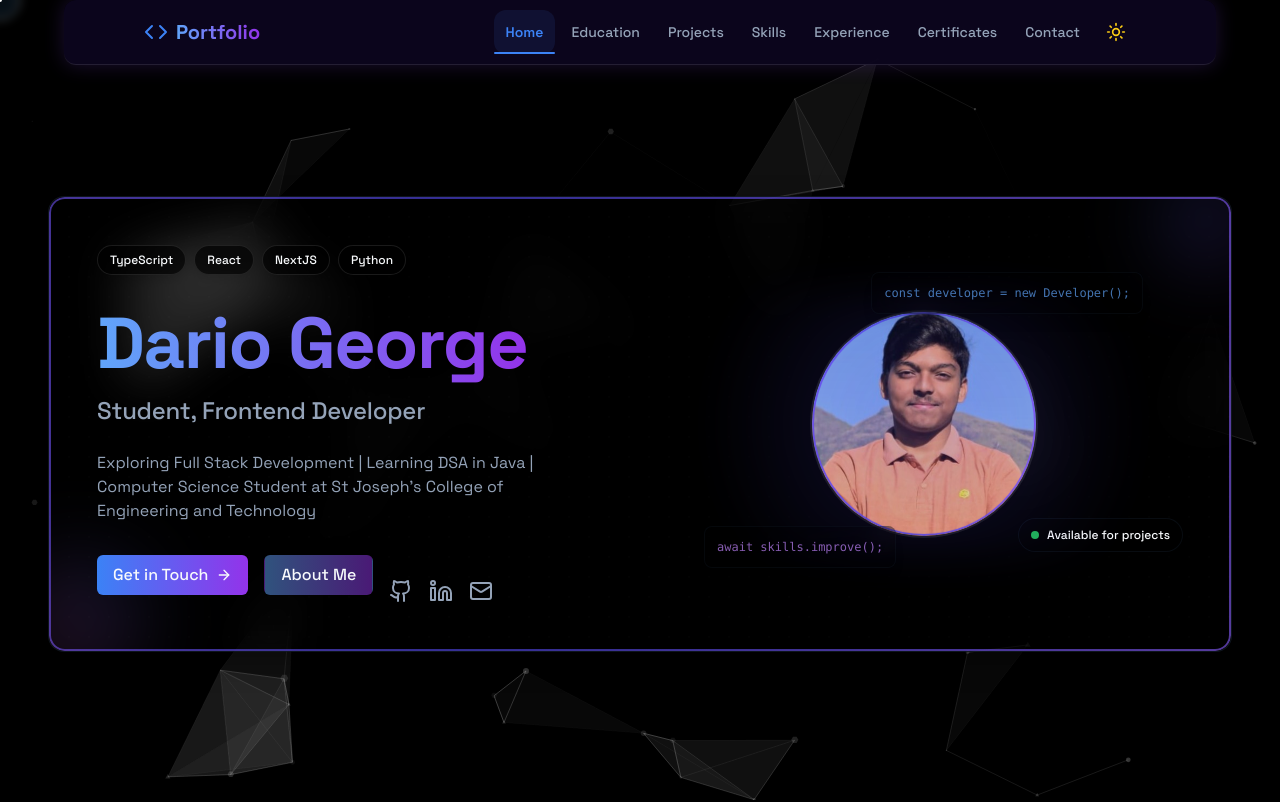
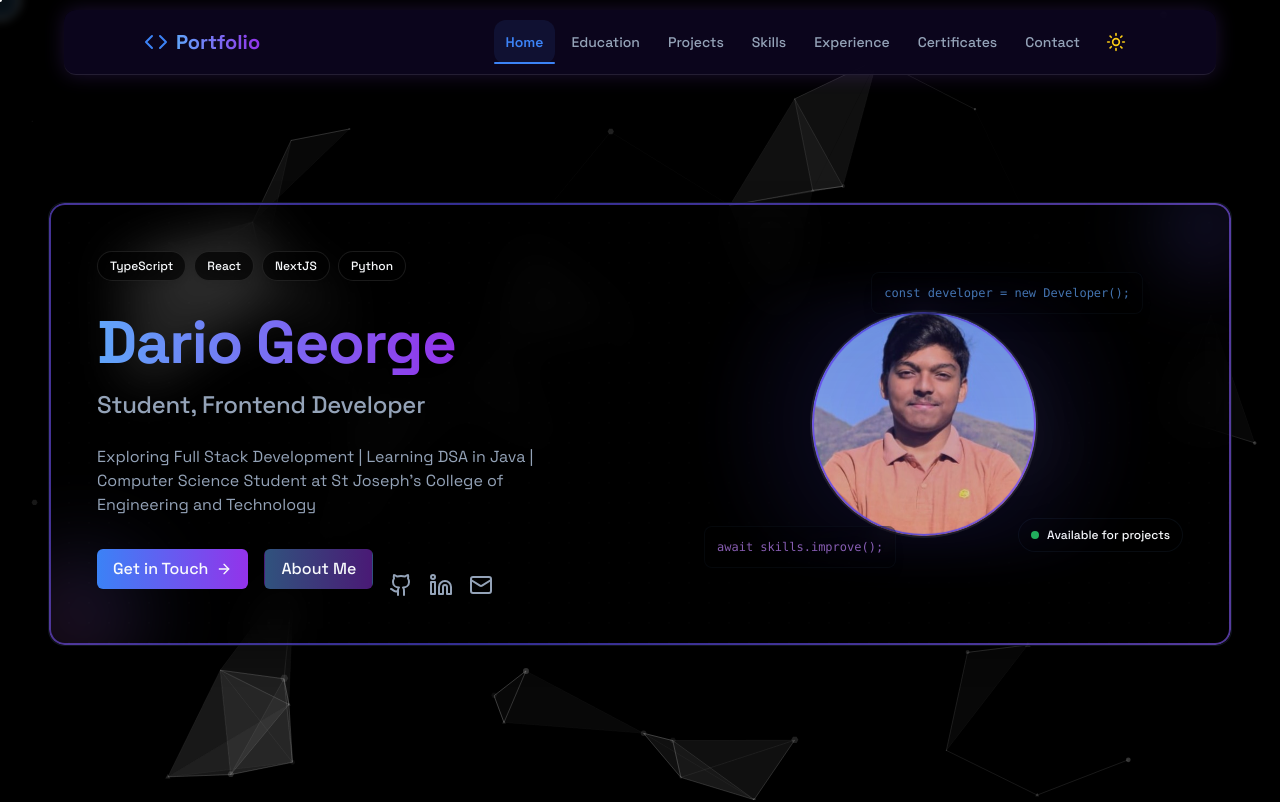
Before and after one commit to dariogeorge21/personal-portfolio, a Next.js app: page / in a window 1280 px wide. Shown: the top 802 px of the page. Built offline with nearby package versions, Linux system fonts and the light colour scheme.

Commit message:
fix theme toggle

```diff
--- a/app/page.tsx
+++ b/app/page.tsx
@@ -70,7 +70,7 @@ export default function Home() {
                     initial={{ opacity: 0, y: 20 }}
                     animate={{ opacity: 1, y: 0 }}
                     transition={{ duration: 0.8, delay: 0.2 }}
-                    className="hero-title mb-3 sm:mb-4 text-4xl sm:text-5xl md:text-6xl lg:text-7xl"
+                    className="hero-title mb-3 sm:mb-4 text-3xl sm:text-4xl md:text-5xl lg:text-6xl"
                   >
                     <span className="text-gradient">Dario George</span>
                   </motion.h1>
--- a/components/navbar.tsx
+++ b/components/navbar.tsx
@@ -87,6 +87,20 @@ export default function Navbar() {
     },
   }
 
+  // Dynamic navbar styles based on theme
+  const navbarStyle = {
+    background: theme === "dark"
+      ? "rgba(13, 6, 32, 0.9)"
+      : "rgba(255, 255, 255, 0.9)",
+    backdropFilter: "blur(10px)",
+    borderBottom: theme === "dark"
+      ? "1px solid rgba(255, 255, 255, 0.1)"
+      : "1px solid rgba(0, 0, 0, 0.1)",
+    boxShadow: theme === "dark"
+      ? "0 0 20px rgba(138, 75, 255, 0.2)"
+      : "0 0 20px rgba(59, 130, 246, 0.2)",
+  }
+
   return (
     <motion.header
       initial={{ y: -20, opacity: 0 }}
@@ -96,13 +110,8 @@ export default function Navbar() {
         stiffness: 100,
         damping: 20,
       }}
-      className="fixed z-50 top-0 left-0 right-0 rounded-none sm:rounded-xl max-w-6xl mx-auto"
-      style={{
-        background: "rgba(13, 6, 32, 0.9)",
-        backdropFilter: "blur(10px)",
-        borderBottom: "1px solid rgba(255, 255, 255, 0.1)",
-        boxShadow: "0 0 20px rgba(138, 75, 255, 0.2)",
-      }}
+      className="fixed z-50 top-0 left-0 right-0 rounded-none sm:rounded-xl max-w-6xl mx-auto mt-2.5"
+      style={navbarStyle}
     >
       <div className="container mx-auto px-3 sm:px-4 py-3 relative z-10 max-w-5xl">
         <nav className="flex items-center justify-between h-[40px]">
@@ -154,7 +163,12 @@ export default function Navbar() {
                 variant="ghost"
                 size="icon"
                 onClick={() => setTheme(theme === "dark" ? "light" : "dark")}
-                className="rounded-xl w-9 h-9 flex items-center justify-center"
+                className={cn(
+                  "rounded-xl w-9 h-9 flex items-center justify-center",
+                  theme === "dark"
+                    ? "hover:bg-primary/10 text-white"
+                    : "hover:bg-primary/10 text-foreground"
+                )}
                 aria-label="Toggle theme"
               >
                 <AnimatePresence mode="wait" initial={false}>
@@ -185,7 +199,12 @@ export default function Navbar() {
                 variant="ghost"
                 size="icon"
                 onClick={() => setTheme(theme === "dark" ? "light" : "dark")}
-                className="rounded-xl w-9 h-9 flex items-center justify-center text-white hover:bg-white/10"
+                className={cn(
+                  "rounded-xl w-9 h-9 flex items-center justify-center",
+                  theme === "dark"
+                    ? "text-white hover:bg-white/10"
+                    : "text-foreground hover:bg-primary/10"
+                )}
                 aria-label="Toggle theme"
               >
                 <AnimatePresence mode="wait" initial={false}>
@@ -215,7 +234,12 @@ export default function Navbar() {
                 size="icon"
                 aria-label="Toggle Menu"
                 onClick={() => setIsOpen(!isOpen)}
-                className="relative w-[44px] h-[44px] rounded-xl text-white hover:bg-white/10"
+                className={cn(
+                  "relative w-[44px] h-[44px] rounded-xl",
+                  theme === "dark"
+                    ? "text-white hover:bg-white/10"
+                    : "text-foreground hover:bg-primary/10"
+                )}
                 aria-expanded={isOpen}
               >
                 <AnimatePresence mode="wait">
@@ -245,9 +269,13 @@ export default function Navbar() {
             transition={{ duration: 0.2 }}
             className="lg:hidden fixed inset-x-0 top-[56px] z-40 navbar-blur rounded-b-xl max-h-[calc(100vh-56px)] overflow-y-auto"
             style={{
-              background: "rgba(0, 0, 0, 0.85)",
+              background: theme === "dark"
+                ? "rgba(0, 0, 0, 0.85)"
+                : "rgba(255, 255, 255, 0.85)",
               backdropFilter: "blur(10px)",
-              borderTop: "1px solid rgba(255, 255, 255, 0.1)",
+              borderTop: theme === "dark"
+                ? "1px solid rgba(255, 255, 255, 0.1)"
+                : "1px solid rgba(0, 0, 0, 0.1)",
             }}
           >
             <motion.div
@@ -273,7 +301,9 @@ export default function Navbar() {
                       "text-base font-medium",
                       pathname === link.path
                         ? "bg-primary/20 text-primary font-semibold"
-                        : "hover:bg-primary/10 text-white",
+                        : theme === "dark"
+                          ? "hover:bg-primary/10 text-white"
+                          : "hover:bg-primary/10 text-foreground",
                     )}
                   >
                     {link.name}
@@ -286,14 +316,20 @@ export default function Navbar() {
                 initial={{ opacity: 0 }}
                 animate={{ opacity: 1 }}
                 transition={{ delay: 0.3, duration: 0.2 }}
-                className="mt-4 pt-4 border-t border-white/10"
+                className={cn(
+                  "mt-4 pt-4 border-t",
+                  theme === "dark" ? "border-white/10" : "border-black/10"
+                )}
               >
                 <div className="flex justify-center space-x-6 py-2">
                   <Link
                     href="https://github.com/dariogeorge21"
                     target="_blank"
                     rel="noopener noreferrer"
-                    className="text-white/70 hover:text-primary transition-all duration-300"
+                    className={cn(
+                      "hover:text-primary transition-all duration-300",
+                      theme === "dark" ? "text-white/70" : "text-foreground/70"
+                    )}
                     aria-label="GitHub"
                   >
                     <svg
@@ -316,7 +352,10 @@ export default function Navbar() {
                     href="https://www.linkedin.com/in/dariogeorge21"
                     target="_blank"
                     rel="noopener noreferrer"
-                    className="text-white/70 hover:text-primary transition-all duration-300"
+                    className={cn(
+                      "hover:text-primary transition-all duration-300",
+                      theme === "dark" ? "text-white/70" : "text-foreground/70"
+                    )}
                     aria-label="LinkedIn"
                   >
                     <svg
@@ -338,7 +377,10 @@ export default function Navbar() {
                   </Link>
                   <Link
                     href="mailto:edu.dariogeorge21@gmail.com"
-                    className="text-white/70 hover:text-primary transition-all duration-300"
+                    className={cn(
+                      "hover:text-primary transition-all duration-300",
+                      theme === "dark" ? "text-white/70" : "text-foreground/70"
+                    )}
                     aria-label="Email"
                   >
                     <svg
```
